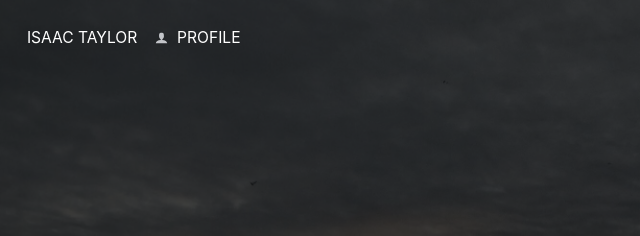
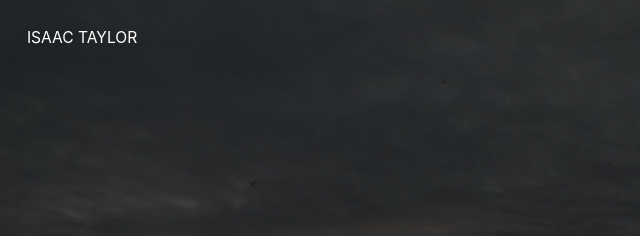
Before and after one commit to isaa-ctaylor/isaa-ctaylor, a website built with Parcel: page index.html in a window 1280 px wide. Shown: the top 236 px of the page, 0-640 px from the left. Built offline with nearby package versions, Linux system fonts and the light colour scheme.

Commit message:
Update index.html

```diff
--- a/index.html
+++ b/index.html
@@ -53,14 +53,6 @@
               <a href="/index.html" class="header-navlink">
                 <h1 class="header-heading textSM"><span>ISAAC TAYLOR</span></h1>
               </a>
-              <div class="header-container1">
-                <svg viewBox="0 0 1024 1024" class="header-icon">
-                  <path
-                    d="M576 706.612v-52.78c70.498-39.728 128-138.772 128-237.832 0-159.058 0-288-192-288s-192 128.942-192 288c0 99.060 57.502 198.104 128 237.832v52.78c-217.102 17.748-384 124.42-384 253.388h896c0-128.968-166.898-235.64-384-253.388z"
-                  ></path>
-                </svg>
-                <span class="header-text textSM">PROFILE</span>
-              </div>
             </div>
             <svg viewBox="0 0 1024 1024" class="header-icon2">
               <path
@@ -192,7 +184,7 @@
                   </div>
                 </a>
                 <a
-                  href="https://mailto:isaac@isaactaylor.xyz"
+                  href="mailto:isaac@isaactaylor.xyz"
                   target="_blank"
                   rel="noreferrer noopener"
                   class="footer-link2"
```
